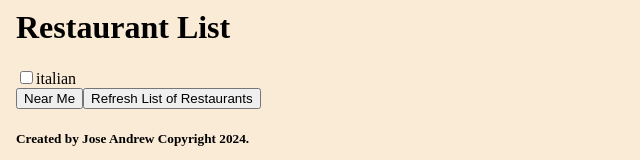
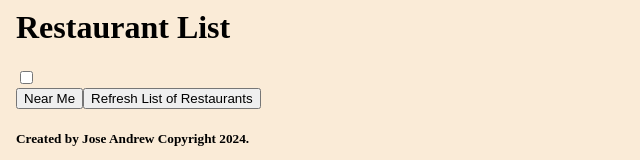
Before and after one commit to Jandrew2055/restaurantFinder, a React app: page / in a window 1280 px wide. Shown: the part 164-324 px from the top of the page, without its empty margins (0-640 px from the left). Built offline with nearby package versions, Linux system fonts and the light colour scheme.

Commit message:
some changes made to checkbox component

```diff
--- a/client/Components/Checkbox.jsx
+++ b/client/Components/Checkbox.jsx
@@ -1,16 +1,9 @@
 import React, { useState } from 'react';
 
-const Checkbox = (props) => {
+const Checkbox = (id, checkHandler, name, checked) => {
   // console.log(list);
 
   //LOGIC TO BE MOVED TO CHECKBOX LIST COMPONENT
-  const [isChecked, setIsChecked] = useState(false);
-
-  //changes status of checkbox
-  const checkHandler = (event) => {
-    setIsChecked(!isChecked);
-    console.log(event);
-  };
 
   //will print out the list of restaurants user can select from to filter list
   return (
@@ -18,11 +11,11 @@ const Checkbox = (props) => {
       <label>
         <input
           type='checkbox'
-          id={props.restaurant}
-          checked={isChecked}
+          id={id}
+          checked={checked}
           onChange={checkHandler}
         ></input>
-        {props.restaurant}
+        {name}
       </label>
     </div>
   );
--- a/client/Components/DisplayRestaurants.jsx
+++ b/client/Components/DisplayRestaurants.jsx
@@ -5,9 +5,21 @@ const DisplayRestaurants = (props) => {
   //collect restaurant list from parent component
   const { restaurantData } = props;
   const [restaurantPhotos, setRestaurantPhotos] = useState({});
+  const [isChecked, setIsChecked] = useState();
 
   //this list will be passed down to child to be used to render checkboxes
-  const list = ['Mexican', 'Italian', 'Carribean', 'Thai'];
+  const foodType = [
+    { id: 0, name: 'Mexican', state: false },
+    { id: 1, name: 'Italian', state: false },
+    { id: 2, name: 'Carribean', state: false },
+    { id: 3, name: 'Thai', state: false },
+  ];
+
+  //changes status of checkbox
+  const checkHandler = (event) => {
+    setIsChecked(!isChecked);
+    console.log(event);
+  };
 
   //this function will allow you to add this restaurant to list of favorites
   const addRestaurantToFavorites = async (id) => {
@@ -113,7 +125,13 @@ const DisplayRestaurants = (props) => {
   return (
     <div>
       <h1>Restaurant List</h1>
-      <Checkbox restaurant='italian' />
+      <Checkbox
+        id={foodType[0].id}
+        name={foodType[0].name}
+        checked={foodType[0].state}
+        checkHandler={checkHandler}
+      />
+      {/* <Checkbox id={foodType[1].id} name={foodType[1].name} /> */}
       <button onClick={props.getUserLocation}> Near Me</button>
       <button onClick={props.grabRestaurantInfo}>
         Refresh List of Restaurants
```
